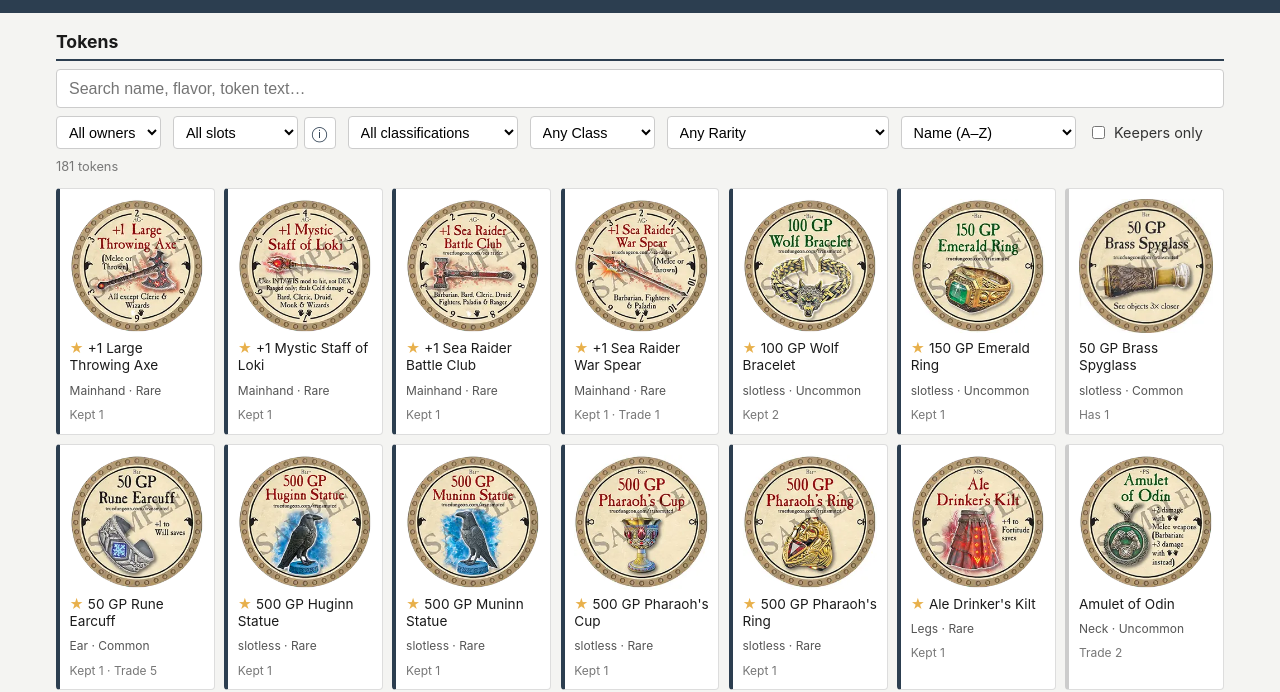
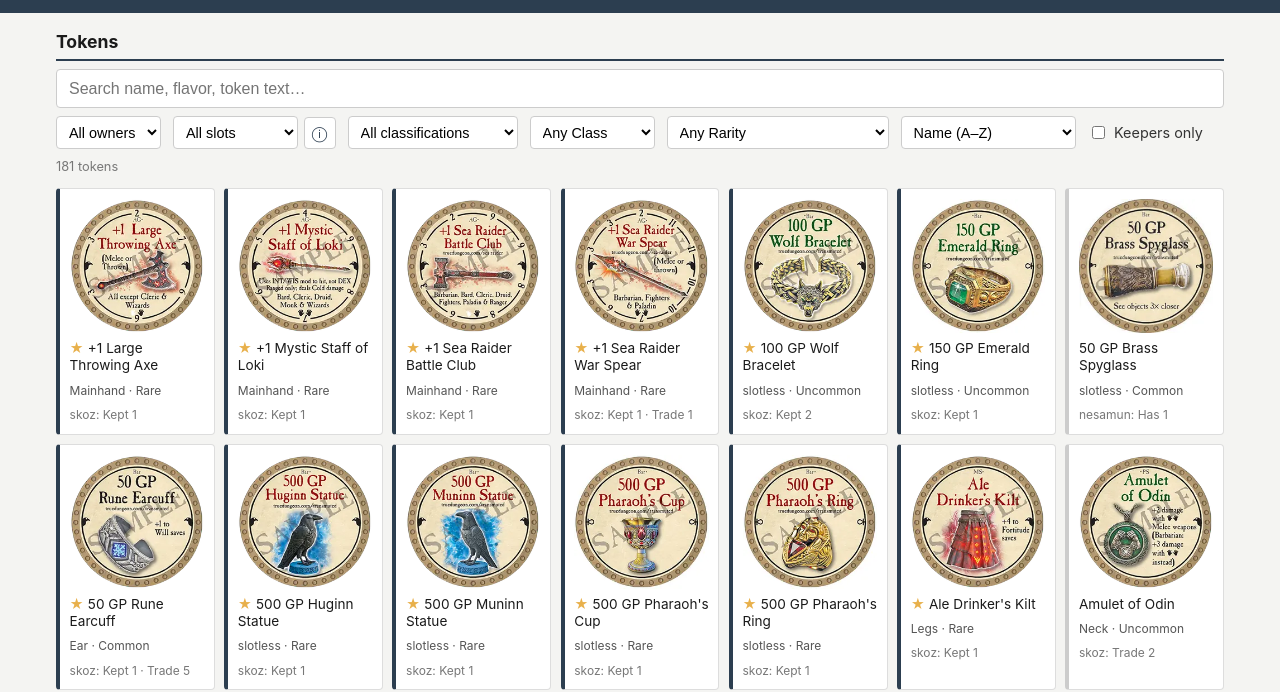
Before and after one commit to skoz50/gencon-map, a website: page td/index.html in a window 1280 px wide. Shown: the part 124-816 px from the top of the page. Drawn offline with Linux system fonts and the light colour scheme.

Commit message:
fix: show the owner on every card, not just shared ones
The handle prefix was gated on a token having two or more owners, so a
skoz-only card read "Trade 2" and a nesamun-only card read "Has 1" — two
lines with the same shape and no way to tell whose token it was without
opening the card. That defeats the point of the owner axis on a glanceable
grid.

Gate it on the filter instead: prefix whenever no owner is selected, drop
it once one is, since the dropdown already answers "whose".

Longest resulting line is 22 chars ("skoz: Kept 1 · Trade 7") and still
fits on one line at 375px. Verified no overflow at 375 and 1280, and card
counts unchanged: all=181, skoz=142, nesamun=48, skoz+keepers=95,
nesamun+keepers=0.

Co-Authored-By: Claude Opus 5 (1M context) <noreply@anthropic.com>

```diff
--- a/td/index.html
+++ b/td/index.html
@@ -257,12 +257,15 @@
     }
 
     /**
-     * One line per owner. The handle is prefixed only when more than one line
-     * is shown — on a single-owner token it would be noise on every card.
+     * One line per owner. The handle is prefixed whenever the owner filter is
+     * unset, including on single-owner tokens: without it "Trade 2" and
+     * "Has 1" look like the same kind of line on two different people's
+     * tokens, and telling them apart meant opening the card. Once an owner is
+     * selected the prefix goes away — the filter already answers "whose".
      */
     function qtyLines(token, owner) {
       const handles = owner ? [owner] : ownersOf(token);
-      const prefix = handles.length > 1;
+      const prefix = !owner;
       return handles
         .map(h => {
           const label = ownerLabel(token.owners?.[h]);
```
